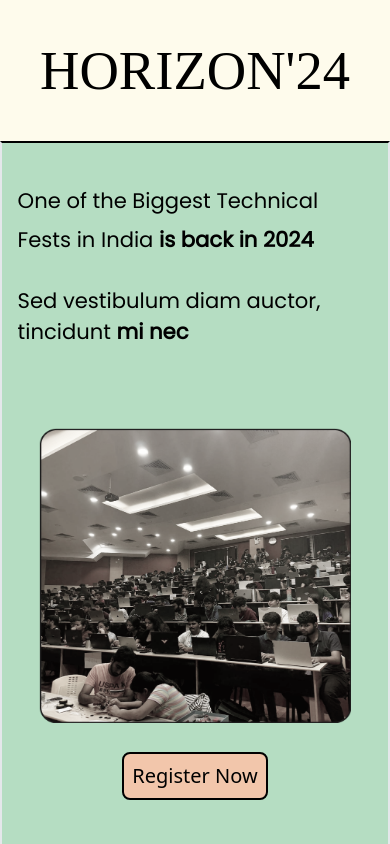
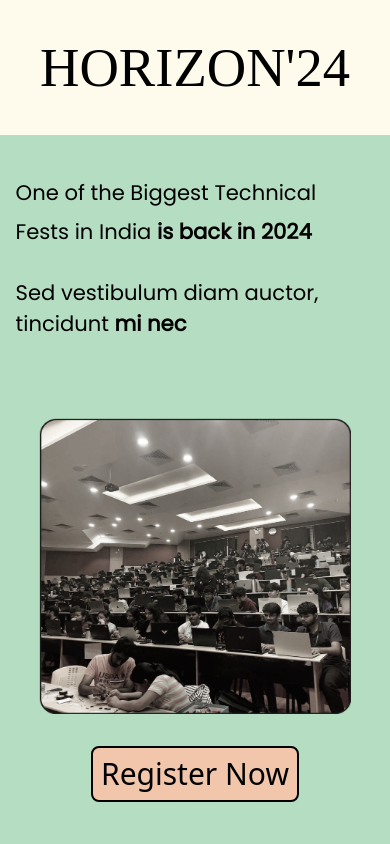
Before and after one commit to MahirKaushik/Horizon_2024-25, a React (Vite) app: page / in a window 390 px wide. Built offline with nearby package versions, Linux system fonts and the light colour scheme; a web font is replaced by a local one.

Commit message:
update alignment

```diff
--- a/src/Components/Home.jsx
+++ b/src/Components/Home.jsx
@@ -3,7 +3,7 @@
 function Home() {
     return (
         <div>
-                <div className="hidden lg:block h-screen w-full overflow-hidden">
+            <div className="hidden lg:block h-screen w-full overflow-hidden bg-[#b5ddc2]">
                 <div className="h-1/3 w-full bg-[#fefbec] flex justify-center items-center">
                     <p className="font-main text-[13.6vw]">HORIZON'24</p>
                 </div>
@@ -13,7 +13,7 @@
                         <span className="block text-5xl font-poppins font-thin">One of the Biggest Technical</span><br />
                         <span className="block text-5xl font-poppins font-thin">Fests in India <span className="font-extrabold">is back in 2024</span></span><br />
                         <span className="block text-3xl mb-[6vh] font-poppins font-thin">See you at Horizon!</span><br />
-                            <button type="submit" className="bg-[#F2C6AB] px-6 py-4 border-black border-2 rounded-full text-2xl ">Register Now</button>
+                        <button type="submit" className="bg-[#F2C6AB] px-6 py-4 border-black border-2 rounded-full text-2xl">Register Now</button>
                     </div>
                     <div className="w-1/3 h-full flex items-center relative">
                         <img className="h-[55vh] w-[29.4vw]" src="/homepage.png" />
@@ -21,25 +21,22 @@
                 </div>
             </div>
 
-                <div className="lg:hidden h-screen w-full overflow-hidden">
-                    <div className="h-1/6 md:h-[11vh] w-full bg-[#fefbec] flex justify-center items-center">
-                        <p className="font-main text-[14vw] md:text-[10vw]">HORIZON'24</p>
+            <div className="lg:hidden h-screen w-full overflow-hidden bg-[#b5ddc2]">
+                <div className="h-[16vh] md:h-[11vh] w-full bg-[#fefbec] flex justify-center items-center">
+                    <p className="font-main text-[14vw] md:text-[13vw]">HORIZON'24</p>
                 </div>
-                    <div className="w-full bg-[#b5ddc2] items-center h-screen border-t-black border-b-black border-2">
+                <div className="w-full items-center h-[84vh] lg:border-t-black lg:border-b-black lg:border-2">
                     <div className="w-full h-full border-black relative">
-                            <div className="h-[25vh] ml-[4vw] mt-[5vh] md:mt-[7vh] md:text-center">
-
+                        <div className="h-[20vh] ml-[4vw] mt-[5vh] md:mt-[7vh] md:text-center">
                             <span className="text-[2.5vh] md:text-[3.5vh] font-poppins font-thin">One of the Biggest Technical</span><br />
                             <span className="block my-2 md:my-1 text-[2.5vh] md:text-[3.5vh] font-poppins font-thin">Fests in India <span className="font-extrabold">is back in 2024</span></span><br />
                             <span className="text-[2.5vh] md:text-[3.5vh] font-poppins font-thin block">Sed vestibulum diam auctor, </span>
-                                <span className="text-[2.5vh] md:text-[3.5vh] mb-4 font-poppins font-thin ">tincidunt <span className="font-extrabold">mi nec</span></span><br />
+                            <span className="text-[2.5vh] md:text-[3.5vh] mb-4 font-poppins font-thin">tincidunt <span className="font-extrabold">mi nec</span></span><br />
                         </div>
-                            <div className="h-2/3">
-                                <div className="w-full  flex justify-center relative">
-                                    <img className="h-[35vh] md:h-[45vh] w-[80vw] md:w-[60vw] mt-8 mb-3" src="/homepage.png" />
-                                </div>
-                                <div className="w-full flex justify-center">
-                                    <button type="submit" className="bg-[#F2C6AB] px-2 py-2 mt-[2vh] md:my-6 border-black border-2 rounded-lg text-xl">Register Now</button>
+                        <div className="flex flex-col items-center justify-center h-[55vh] mt-8">
+                            <img className="h-[35vh] w-[80vw] md:w-[60vw] md:mt-24 " src="/homepage.png" />
+                            <div className="flex items-center">
+                            <button type="submit" className="bg-[#F2C6AB] px-2 py-2 mt-8 border-black border-2 rounded-lg text-3xl md:mt-16">Register Now</button>
                             </div>
                         </div>
                     </div>
```
Lines whose indentation alone changed are shown as unchanged.
